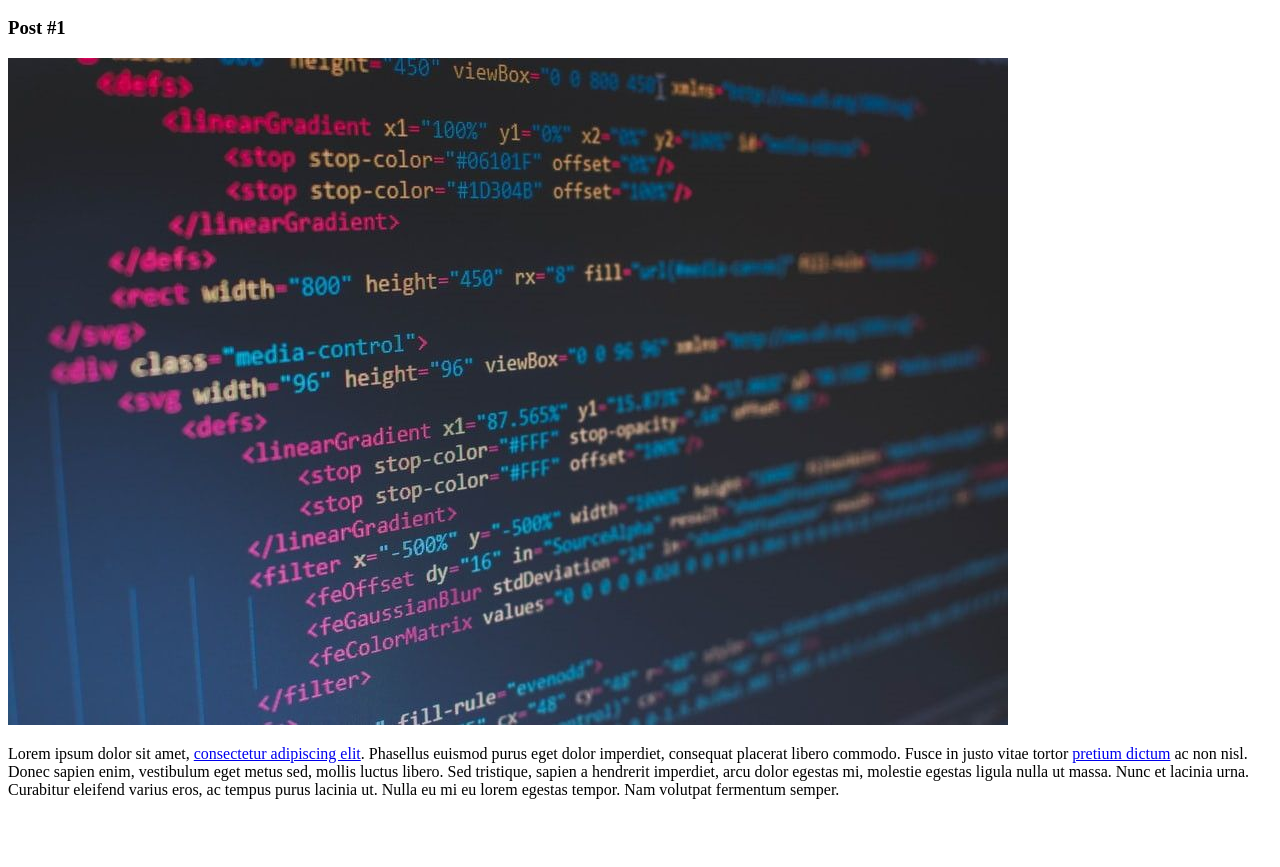
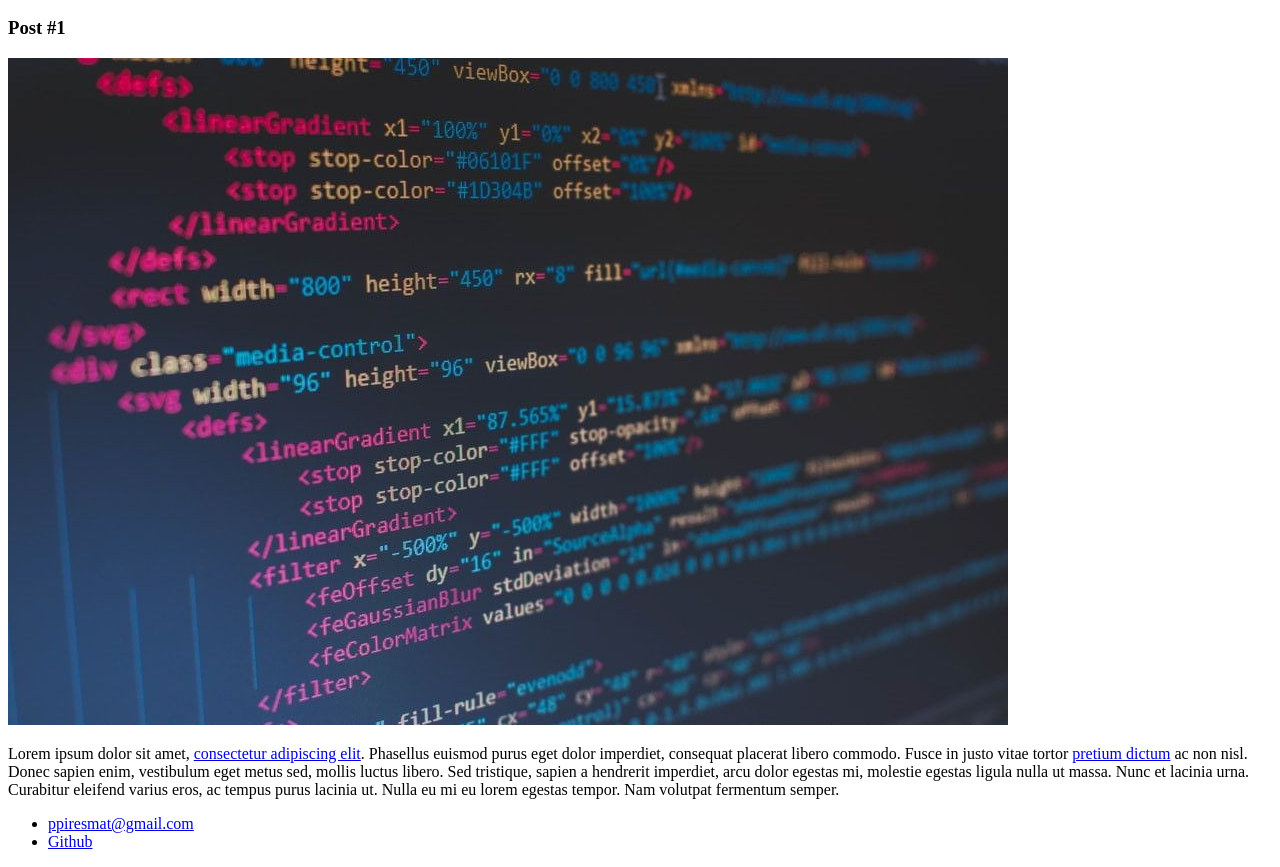
Before and after one commit to paulo-pires-br/Digital-Innovation-One, a plain HTML site: page html-css/index.html in a window 1280 px wide. Shown: the part 136-1003 px from the top of the page. Before the commit the page ends 951 px from the top, so only its background shows below. Drawn offline with Linux system fonts and the light colour scheme.

Commit message:
Uso de listas

```diff
--- a/html-css/index.html
+++ b/html-css/index.html
@@ -27,7 +27,14 @@
             </article>
         </section>
         <footer>
-
+            <ul>
+                <li>
+                    <a href="ppiresmat@gmail.com">ppiresmat@gmail.com</a>
+                </li>
+                <li>
+                    <a href="https://github.com/paulo-pires-br" target="_blank">Github</a>
+                </li>
+            </ul>
         </footer>
     </body>
 </html>
```
